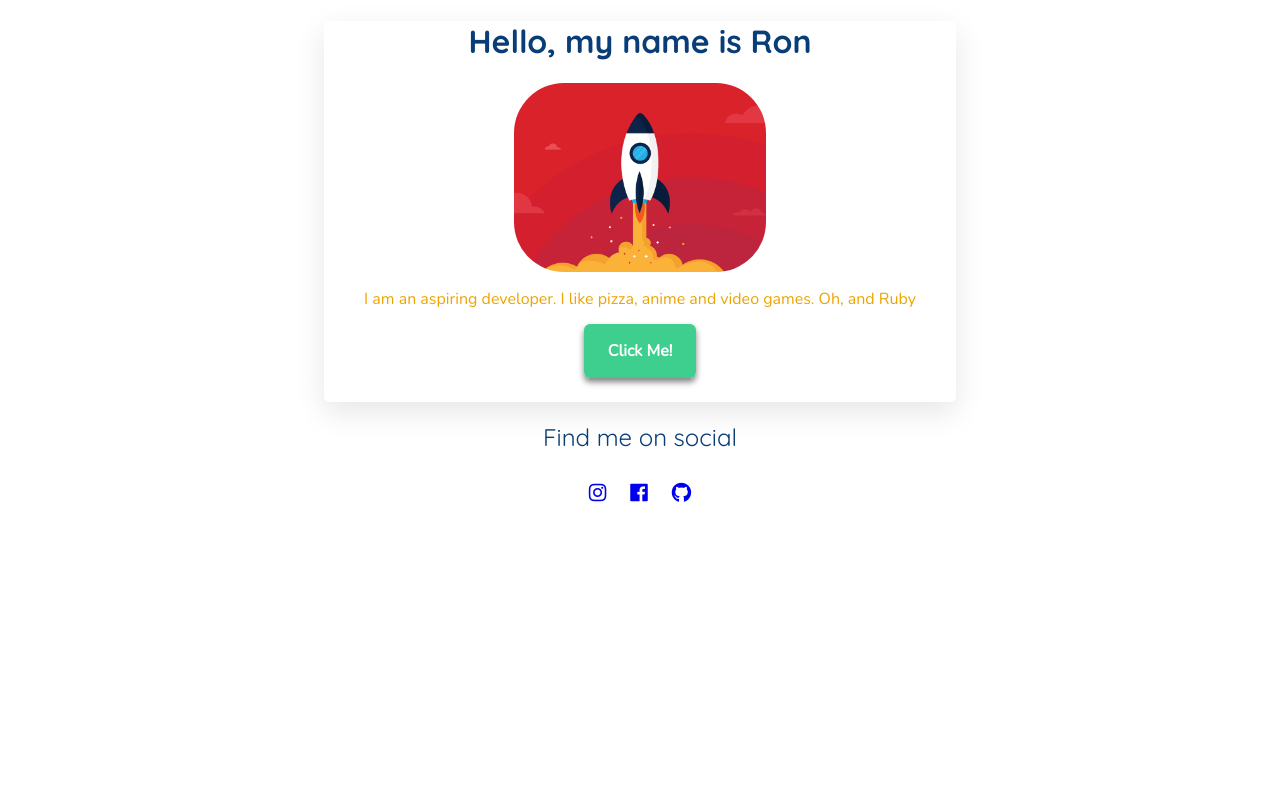
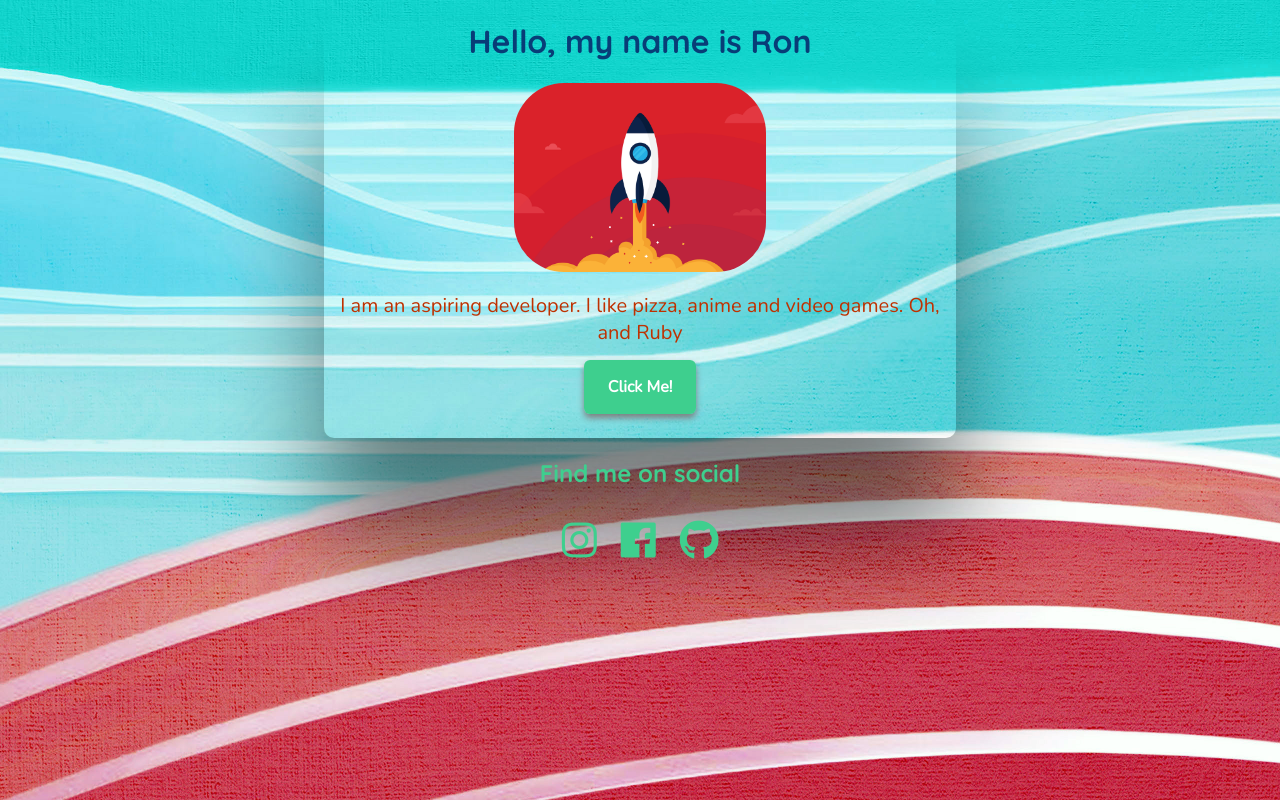
Before and after one commit to ron-arten/profile, a plain HTML site: page index.html in a window 1280 px wide. Drawn offline with nearby package versions, Linux system fonts and the light colour scheme.

Commit message:
re-push with some changes

```diff
--- a/style.css
+++ b/style.css
@@ -1,7 +1,7 @@
 body {
   background-color: white;
-  /*background-image: url(images/neon-sunset-1170.jpg);*/
-  /*background-size: cover;*/
+  background-image: url(images/abstractback.jpg);
+  background-size: cover;
 }
 
 h1 {
@@ -11,11 +11,11 @@ h1 {
 }
 h2 {
   font-family: 'Quicksand', sans-serif;
-  font-weight: lighter;
-  color: #083D77;
+  font-weight: bolder;
+  color: #3ECF8E;
 }
 h2:hover {
-  color: #6290C8;
+  color: #51CDD5;
 
 }
 .profilepic {
@@ -25,9 +25,11 @@ h2:hover {
   width: 40%;
 }
 
-a {
+a{
   text-decoration: none;
+  color: #3ECF8E;
 }
+
 .btn {
   margin-top: 10px;
   padding: 16px 24px;
@@ -45,7 +47,8 @@ a {
 
 p {
   font-family: 'Nunito', sans-serif;
-  color: #ECA400;
+  color: #BF3100;
+  font-size: 20px;
 }
 .intro {
   margin-bottom: 30px;
@@ -58,10 +61,10 @@ p {
   margin: auto;
   width: 50%;
   text-align: center;
-  border-radius: 5px;
+  border-radius: 10px;
 }
 #profile-card {
-  box-shadow: 0px 10px 30px rgba(0, 0,0, 0.1);
+  box-shadow: 0px 100px 100px rgba(1, 20,20, 0.5);
   padding-bottom: 40px;
 }
 .list-inline {
@@ -74,7 +77,7 @@ p {
 }
 .socials {
   margin: 10px;
-  font-size: 20px;
+  font-size: 40px;
 }
 @media (max-width: 960px) {
   /* For a screen < 960px, this CSS will be read */
```
Also changed, not shown: images/abstractback.jpg (added), 2 other files.
